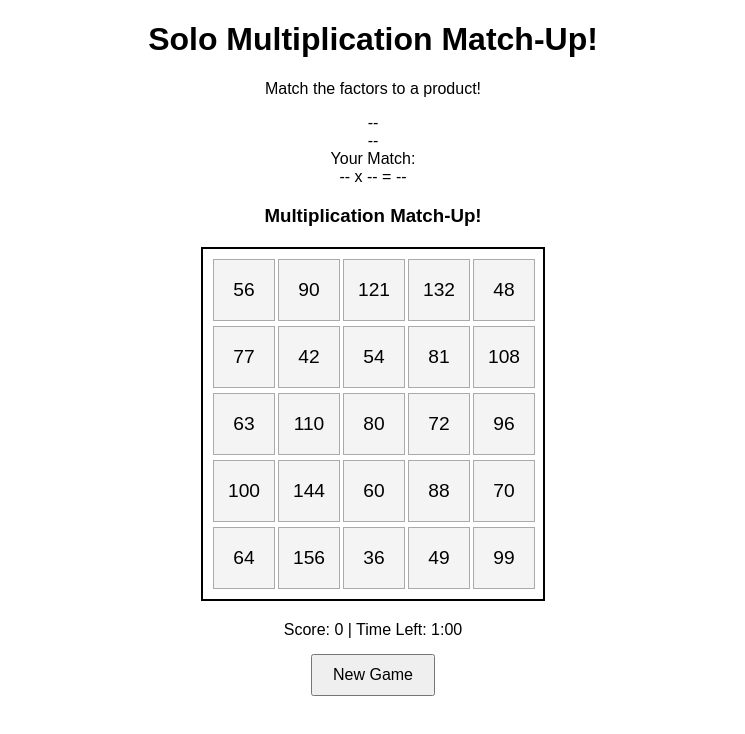
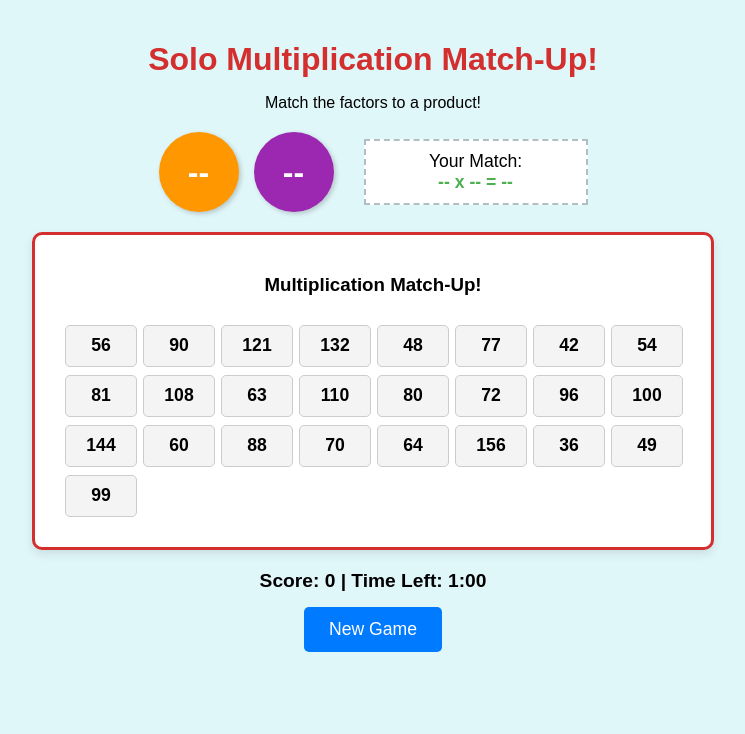
Before and after one commit to ealimon/Multiplication-Match-Up, a plain HTML site: page index.html in a window 1280 px wide. Shown: the whole page, without its empty margins (267-1012 px from the left). Drawn offline with Linux system fonts and the light colour scheme.

Commit message:
Update style.css

```diff
--- a/style.css
+++ b/style.css
@@ -1,48 +1,149 @@
-body {
-    font-family: Arial, sans-serif;
-    text-align: center;
-    margin: 20px;
+:root {
+    --bg-color: #e0f7fa; /* Light blue background */
+    --window-color: #fff;
+    --orange: #ff9800;
+    --purple: #9c27b0;
+    --red-cell: #ef5350;
+    --green-cell: #66bb6a;
+    --unmatched-cell: #f4f4f4;
+    --border-color: #b0bec5;
 }
 
+body {
+    font-family: 'Arial', sans-serif;
+    text-align: center;
+    background-color: var(--bg-color);
+    margin: 0;
+    padding: 20px;
+}
+
+header h1 {
+    color: #d32f2f;
+    margin-bottom: 5px;
+}
+
+/* Control Panel (Factors and Match Box) */
+#control-panel {
+    display: flex;
+    justify-content: center;
+    align-items: center;
+    gap: 30px;
+    margin: 20px 0;
+}
+
+.factor-display {
+    display: flex;
+    gap: 15px;
+}
+
+.factor-bubble {
+    width: 80px;
+    height: 80px;
+    border-radius: 50%;
+    display: flex;
+    align-items: center;
+    justify-content: center;
+    color: white;
+    font-size: 2em;
+    font-weight: bold;
+    box-shadow: 2px 2px 5px rgba(0,0,0,0.2);
+}
+
+.orange-bg { background-color: var(--orange); }
+.purple-bg { background-color: var(--purple); }
+
+#match-box {
+    border: 2px dashed var(--border-color);
+    padding: 10px 20px;
+    font-size: 1.1em;
+    min-width: 180px;
+    background-color: var(--window-color);
+}
+
+#match-text {
+    font-weight: bold;
+    color: #4caf50;
+}
+
+/* Game Window Container */
+#game-window {
+    background-color: var(--window-color);
+    border-radius: 10px;
+    box-shadow: 0 4px 10px rgba(0,0,0,0.1);
+    width: fit-content;
+    margin: 0 auto 20px auto;
+    padding: 20px;
+    border: 3px solid #d32f2f; /* Red border for a 'window' look */
+}
+
+/* Game Board Grid */
 #game-container {
     display: grid;
-    /* Adjust grid template for your board size, e.g., 5x5 */
-    grid-template-columns: repeat(5, 60px);
-    gap: 5px;
-    margin: 20px auto;
-    width: fit-content;
-    border: 2px solid black;
+    /* 8 columns for a larger board */
+    grid-template-columns: repeat(8, 70px);
+    gap: 8px;
     padding: 10px;
 }
 
 .cell {
-    width: 60px;
-    height: 60px;
+    width: 70px;
+    height: 40px;
     display: flex;
     align-items: center;
     justify-content: center;
-    border: 1px solid #aaa;
-    font-size: 1.2em;
+    border-radius: 5px;
+    font-size: 1.1em;
+    font-weight: bold;
     cursor: pointer;
-    background-color: #f4f4f4;
-    transition: background-color 0.3s;
+    background-color: var(--unmatched-cell);
+    border: 1px solid #ccc;
+    transition: transform 0.1s, background-color 0.3s;
 }
 
-.player1 {
-    background-color: black;
-    color: white;
-    font-weight: bold;
+.cell:hover:not(.matched) {
+    transform: scale(1.05);
+    box-shadow: 0 0 5px var(--orange);
 }
 
-.player2 {
-    background-color: lightgray;
-    color: black;
-    font-weight: bold;
+/* Matched States (Red/Green based on image) */
+.matched {
+    cursor: default;
+    color: white;
+    box-shadow: inset 0 0 5px rgba(0,0,0,0.3);
 }
 
-button {
-    padding: 10px 20px;
-    font-size: 1em;
+.matched.p1 {
+    background-color: var(--red-cell); /* Player 1 (Red) */
+}
+
+.matched.p2 {
+    background-color: var(--green-cell); /* Player 2 (Green, but here just used for a different color) */
+}
+
+/* Stats and Button */
+#stats {
+    font-size: 1.2em;
+    font-weight: bold;
+    margin-bottom: 15px;
+}
+
+#new-game-button {
+    padding: 12px 25px;
+    font-size: 1.1em;
+    background-color: #007bff;
+    color: white;
+    border: none;
+    border-radius: 5px;
     cursor: pointer;
-    margin-top: 15px;
+    transition: background-color 0.2s;
 }
+
+#new-game-button:hover {
+    background-color: #0056b3;
+}
+
+/* Star Icon for the image representation */
+.star-icon::after {
+    content: " ⭐";
+    font-size: 0.8em;
+}
```
